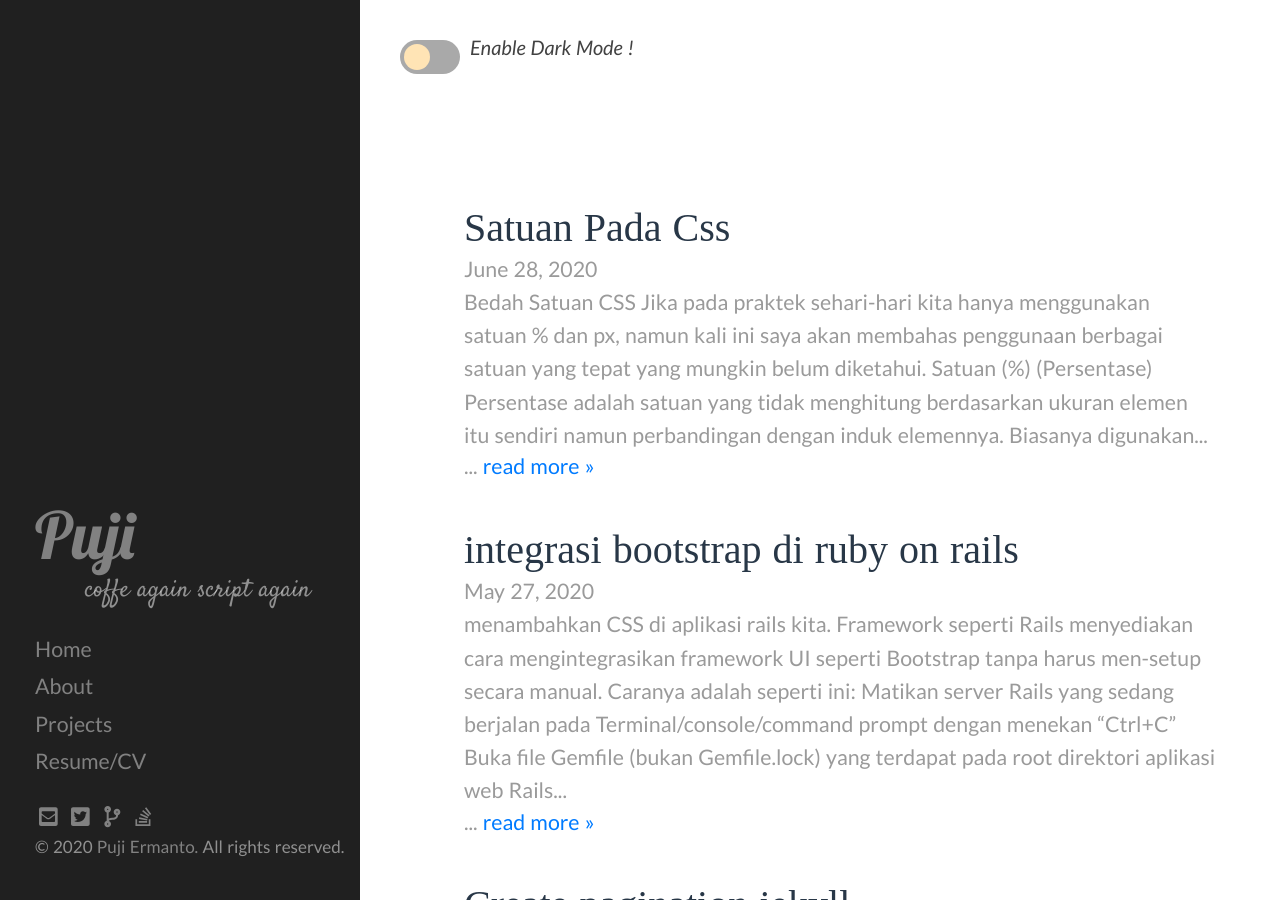
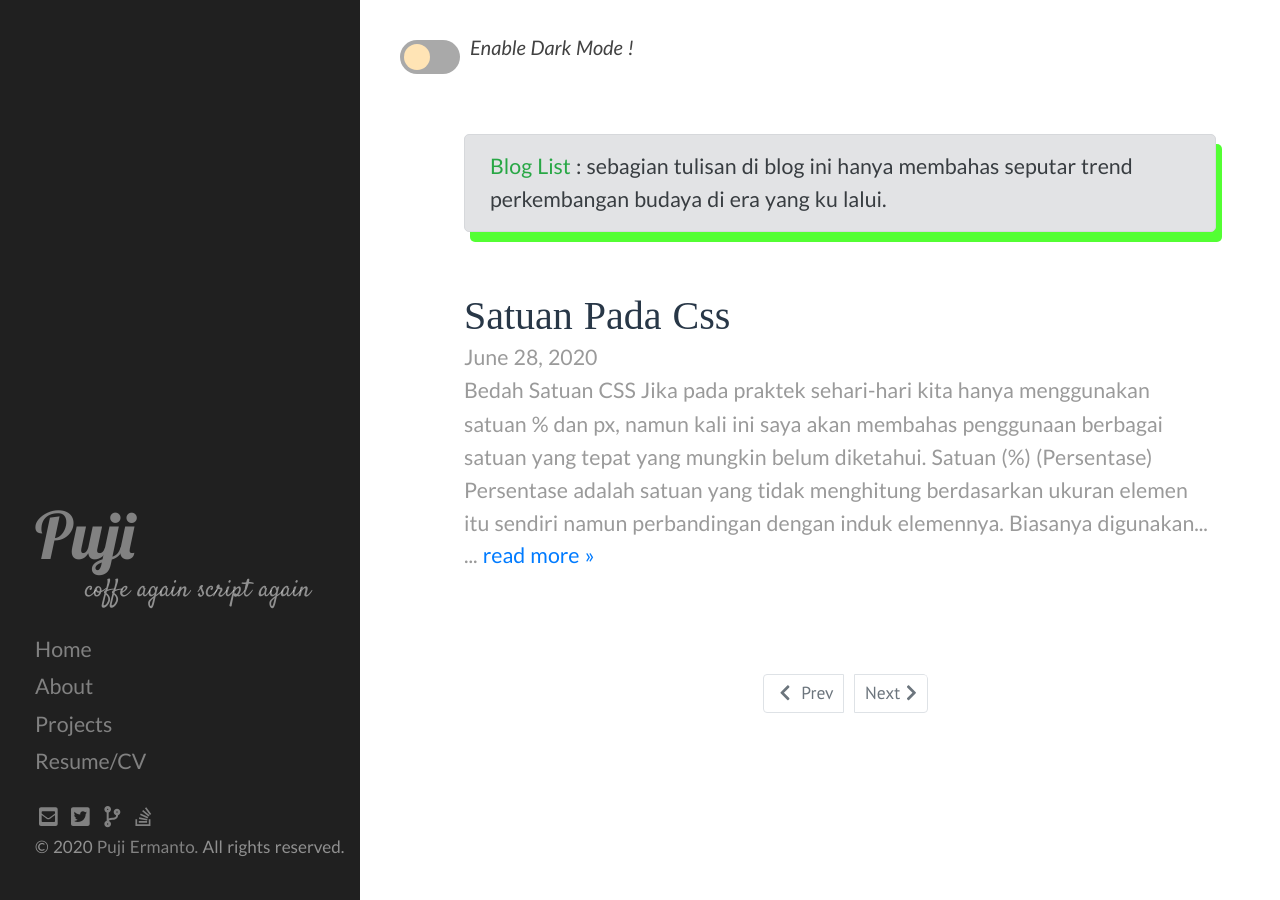
Before and after one commit to codesyariah122/pujiermanto.netlify.app, a Jekyll site: the page built from index.html, in a window 1280 px wide and 900 px high. Built offline with Jekyll 4.4.1, drawn with Linux system fonts in a browser that asks for light colours; nearby versions of some CDN libraries; some web fonts are replaced; the list of posts is cut into pages by our own code; some of the changed text lies outside the part shown.

Commit message:
Added post list board

````diff
--- a/_includes/footer.html
+++ b/_includes/footer.html
@@ -17,5 +17,14 @@
         askYou('{{site.url}}');
     </script>
     <script type="text/javascript" src="{{ '/public/js/emoji.js' | absolute_url }}"></script>
+
+    <script type="text/javascript">
+        $(document).ready(function(){
+            setTimeout(function(){
+                $('#post-list').fadeIn(1500).html("<span class='text-success'>Blog List</span> : sebagian tulisan di blog ini hanya membahas seputar trend perkembangan budaya di era yang ku lalui.")
+            }, 1500);
+
+        })
+    </script>
   </body>
 </html>
--- a/_includes/post_list.html
+++ b/_includes/post_list.html
@@ -2,6 +2,9 @@
 <div class="row justify-content-end">
 	<div class="col-xs-12">
 
+		<div class="mb-5 alert alert-secondary" id="post-list" role="alert">
+		  Wait ...
+		</div>
 
 	<ul class="post-list">
 	{% for post in paginator.posts %}
--- a/_posts/2020-05-27-intergrasi-bootstrap-di-rails.markdown
+++ /dev/null
@@ -1,74 +0,0 @@
----
-layout: post
-title:  "integrasi bootstrap di ruby on rails"
-author: puji
-categories: [ Rails, bootstrap ]
-image: /public/images/post/rails.jpg
-tags: [rails]
-opening: بسم الله الرحمن الرحيم
----
-![rails2]({{site.url}}/public/images/post/rails.jpg)
-menambahkan CSS di aplikasi rails kita. Framework seperti Rails menyediakan cara mengintegrasikan framework UI seperti Bootstrap tanpa harus men-setup secara manual. Caranya adalah seperti ini:
-1. Matikan server Rails yang sedang berjalan pada Terminal/console/command prompt dengan menekan "Ctrl+C"
-
-2. Buka file Gemfile (bukan Gemfile.lock) yang terdapat pada root direktori aplikasi web Rails kita dengan editor teks dan kemudian pada baris akhir tambahkan:
-
-### Gemfile
-    {% highlight ruby %}
-        gem 'jquery-rails'
-        gem 'bootstrap', '~> 4.5.0'
-    {% endhighlight %}
-
-3. Kembali ke Terminal/console/command prompt, masuk ke direktori aplikasi web kita dan jalankan perintah:
-
-{% highlight bash %}
-gem install bootstrap -v 4.5.0
-bundle install
-mv app/assets/stylesheets/application.css app/assets/stylesheets/application.scss
-{% endhighlight %}
-
-4. Buka file app/assets/stylesheets/application.scss dengan editor teks dan kemudian pada baris akhir tambahkan:
-
-### app/assets/stylesheets/application.scss
-{% highlight css %}
-@import 'bootstrap'
-{% endhighlight %}
-
-5. Buka file app/assets/javascripts/application.js dengan editor teks dan kemudian pada baris akhir tambahkan:
-
-### app/assets/javascripts/application.js
-{% highlight ruby %}
-require("jquery3");
-require("bootstrap");
-require("pooper");
-{% endhighlight %}
-
-6. Hidupkan kembali server Rails dengan perintah:
-
-{% highlight bash %}
-rails s
-{% endhighlight %}
-Sebelum kita lihat efek perubahan halaman web kita dengan terinstallnya Bootstrap, mari kita ubah dulu kode di beberapa file views kita menjadi seperti berikut ini:
-buka root layout bootstrap nya yang berada di direktori ``` app/views/application.html.erb``` ( ini harus sesuai dengan view di controller kalian).
-file ```application.html.erb```
-semua view html di controller kalian harus di render ke layout utama ini , dalam hal ini file view di controller tersebut kita masukkan ke dalam file views app/views/layouts/application.html.erb dengan menggunakan perintah render. Tanda underscore ditiadakan ketika kita meng-include "partial views" dengan perintah render.
-{% highlight ruby %}
-<!DOCTYPE html>
-<html>
-  <head>
-    <title>PujiSite</title>
-    <%= csrf_meta_tags %>
-    <%= csp_meta_tag %>
-
-    <%= stylesheet_link_tag 'application', media: 'all', 'data-turbolinks-track': 'reload' %>
-    <%= javascript_pack_tag 'application', 'data-turbolinks-track': 'reload' %>
-  </head>
-
-  <body>
-    <%= render "layouts/main_menu" %>
-    <%= yield %>
-    <%= render "layouts/footer" %>
-  </body>
-</html>
-{% endhighlight %}
- Apabila semua kode telah kita tuliskan dengan benar maka kita akan melihat hasil aplikasi web kita dan kita sudah bisa menggunakan class bootstrap untuk view layout kita.
--- a/_sass/main.scss
+++ b/_sass/main.scss
@@ -14,6 +14,18 @@
 }
 #author-work:hover{
     box-shadow: .2rem .4rem rgba(0, 255, 0, 0.3);
+}
+
+#post-list{
+    margin-top: -3.5rem;
+    box-shadow: .3rem .5rem rgba(41, 255, 0, 0.8);
+    cursor: pointer;
+}
+#post-list:hover{
+    background: rgb(111, 0.8, 0.9);
+    color: #fff;
+    border:none;
+    box-shadow: .3rem .5rem rgba(212, 111, 0, 0.8);
 }
 
 li{
````
Also changed, not shown: _posts/2020-05-27-create-pagination-on-post-jekyll.markdown (deleted, +0 -36 lines), 14 other files.
